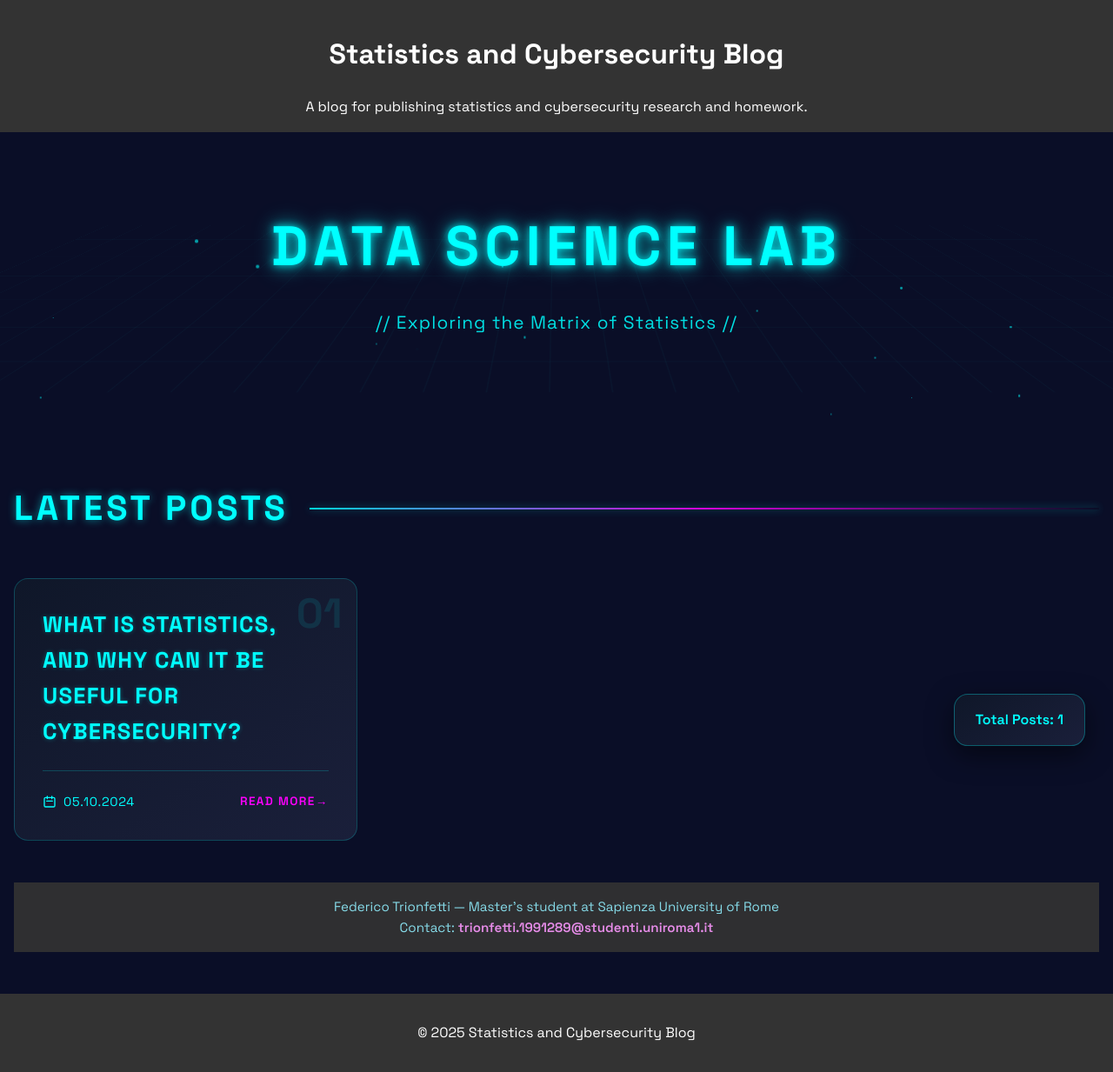
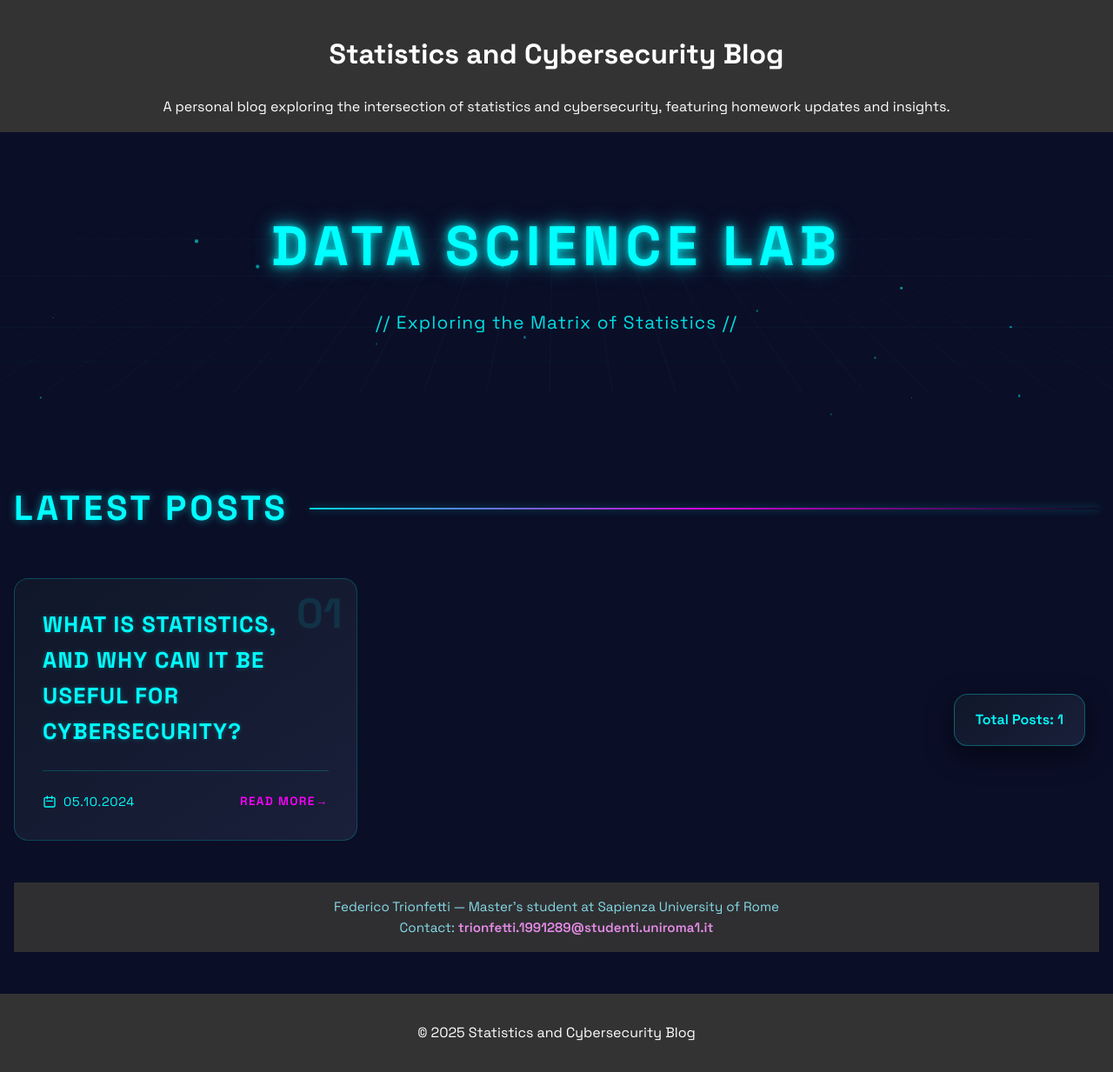
Before and after one commit to FedericoTrionfetti/StatisticsBlog, a Jekyll site: the page built from index.html, in a window 1280 px wide. Shown: the whole page at 87% size. Built offline with Jekyll 4.4.1, drawn with Linux system fonts in a browser that asks for light colours.

Commit message:
Update _config.yml for GitHub Pages deployment

```diff
--- a/_config.yml
+++ b/_config.yml
@@ -1,11 +1,11 @@
 title: "Statistics and Cybersecurity Blog"
-email: your-email@example.com
+email: trionfetti.1991289@studenti.uniroma1.it
 description: >- # this means to ignore newlines until "baseurl:"
-  A blog for publishing statistics and cybersecurity research and homework.
-baseurl: "/prova-sito" # the subpath of your site, e.g. /blog
-url: "" # the base hostname & protocol for your site, e.g. http://example.com
+  A personal blog exploring the intersection of statistics and cybersecurity, featuring homework updates and insights.
+baseurl: "/StatisticsBlog" # the subpath of your site, e.g. /blog
+url: "https://federicotrionfetti.github.io" # the base hostname & protocol for your site, e.g. http://example.com
 twitter_username:
-github_username:
+github_username: FedericoTrionfetti
 
 # Build settings
 markdown: kramdown
```
